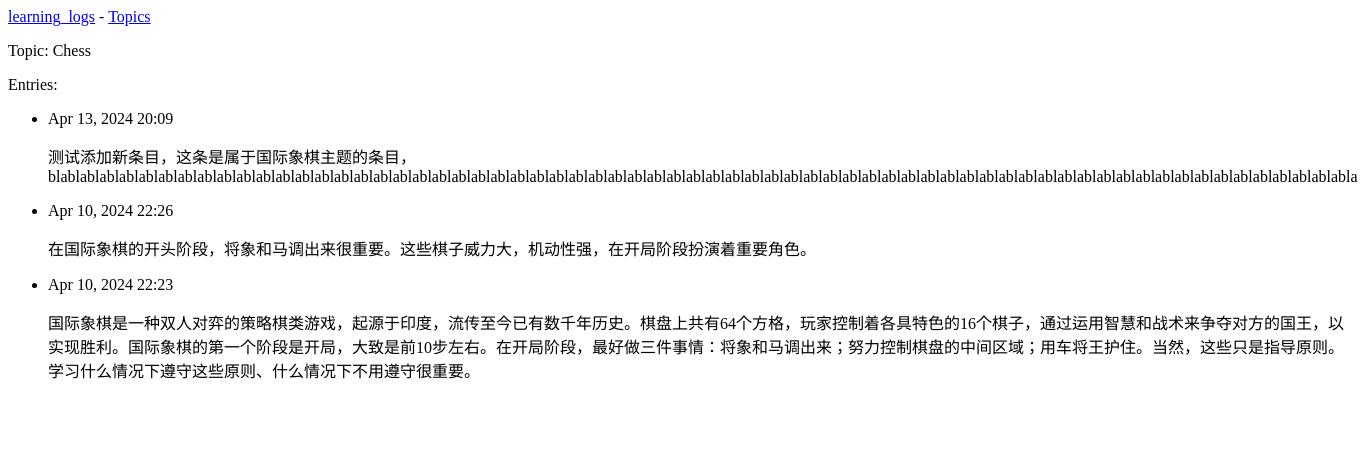
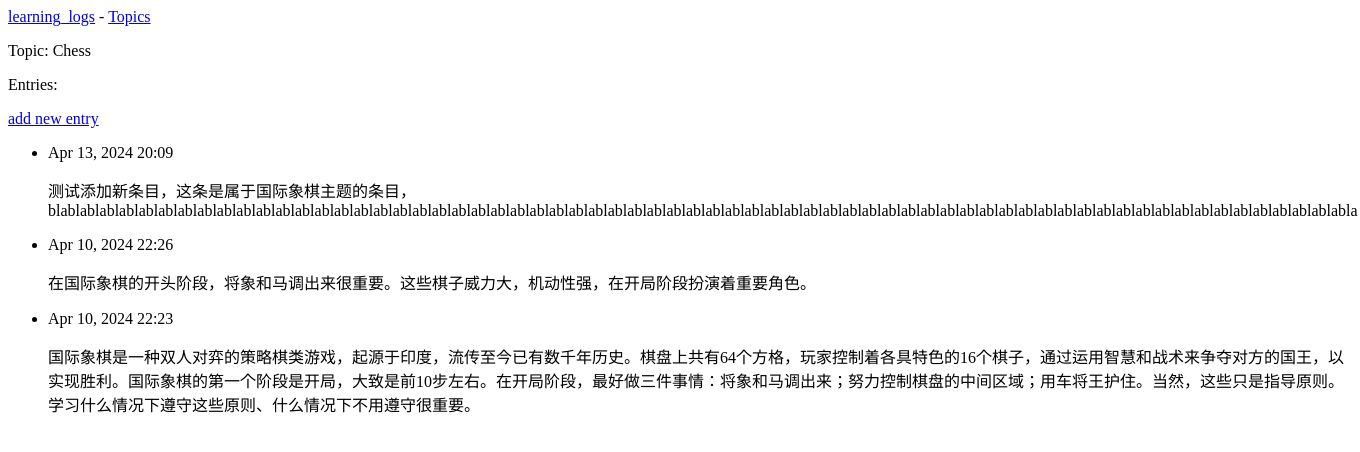
Before and after one commit to chng3/learning_log, a Django app: page /topics/1/ in a window 1360 px wide. Shown: the top 452 px of the page. Run offline with Django 3.2, Linux system fonts and the light colour scheme; data comes from the database, SQL or seed files in the repository; both versions use the stored data as it was after the commit.

Commit message:
完成19.1.2

```diff
--- a/learning_logs/templates/learning_logs/topic.html
+++ b/learning_logs/templates/learning_logs/topic.html
@@ -4,6 +4,9 @@
     <p>Topic: {{ topic }}</p>
 
     <p>Entries:</p>
+    <p>
+        <a href="{% url 'learning_logs:new_entry' topic.id %}">add new entry</a>
+    </p>
     <ul>
     {% for entry in entries %}
         <li>
--- a/learning_logs/urls.py
+++ b/learning_logs/urls.py
@@ -16,4 +16,7 @@ urlpatterns = [
 
     # 用于添加新主题的页面
     url(r'^new_topic/$', views.new_topic, name='new_topic'),
+
+    # 用于添加新条目的页面
+    url(r'^new_entry/(?P<topic_id>\d+)/$', views.new_entry, name='new_entry'),
 ]
--- a/learning_logs/views.py
+++ b/learning_logs/views.py
@@ -2,7 +2,7 @@ from django.shortcuts import render
 from .models import Topic
 from django.http import HttpResponseRedirect
 from django.urls import reverse
-from .forms import TopicForm
+from .forms import TopicForm, EntryForm
 
 # Create your views here.
 def index(request):
@@ -36,3 +36,23 @@ def new_topic(request):
 
     context = {'form': form}
     return render(request, 'learning_logs/new_topic.html', context)
+
+def new_entry(request, topic_id):
+    # 在特定的主题中添加新条目
+    topic = Topic.objects.get(id=topic_id)
+
+    if request.method != 'POST':
+        # 未提交数据，创建一个空表单
+        form = EntryForm()
+    else:
+        #  POST提交的数据，对数据进行处理
+        form = EntryForm(data=request.POST)
+        if form.is_valid():
+            new_entry = form.save(commit=False)
+            new_entry.topic = topic
+            new_entry.save()
+            return HttpResponseRedirect(reverse('learning_logs:topic',
+                                        args=[topic_id]))
+
+    context = {'topic': topic, 'form': form}
+    return render(request, 'learning_logs/new_entry.html', context)
```
Also changed, not shown: learning_logs/forms.py (+9 -1 lines), learning_logs/templates/learning_logs/new_entry.html (added, +13 -0 lines), README.md, db.sqlite3.
